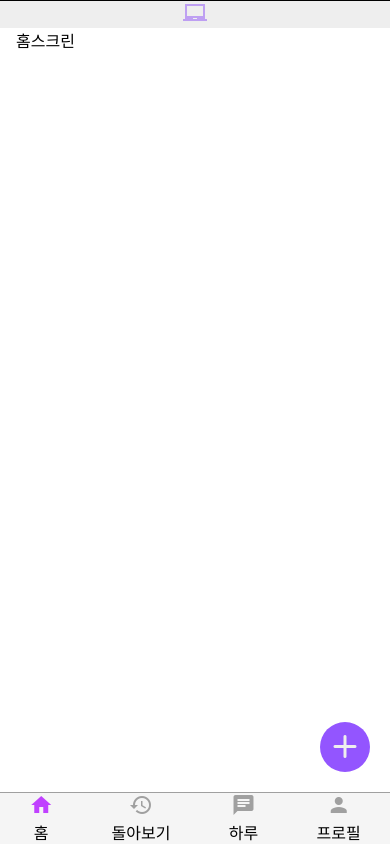
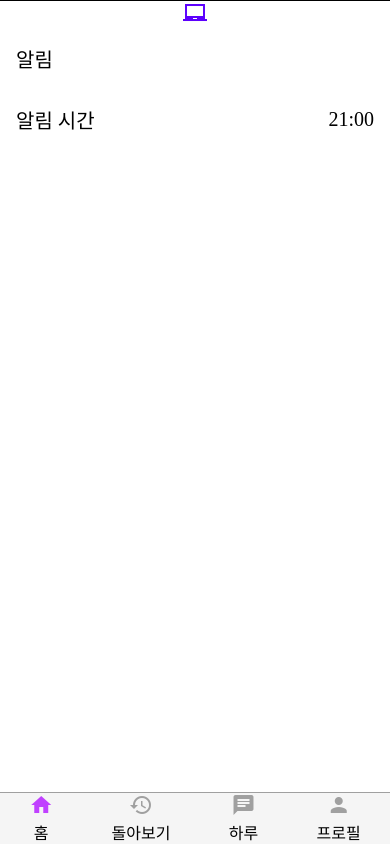
Before and after one commit to KimBeomGi/haruDiary, a React Native app in the folder haruDiary/Frontend/haruDiary/: screen /AlarmSet in a window 390 px wide. Built offline with nearby package versions, Linux system fonts and the light colour scheme.

Commit message:
"알림 설정 스크린 기본 세팅"

```diff
--- a/haruDiary/Frontend/haruDiary/src/components/HeaderComponent.tsx
+++ b/haruDiary/Frontend/haruDiary/src/components/HeaderComponent.tsx
@@ -8,6 +8,7 @@ import { useSelector, useDispatch } from 'react-redux'
 import type { RootState } from '../../store/store';
 
 import Icon from 'react-native-vector-icons/MaterialIcons';
+import { getStyles } from '../styles/styles';
 
 type HeaderComponentNavigationProp = NativeStackNavigationProp<RootStackParamList>;
 
@@ -16,14 +17,18 @@ function HeaderComponent(): React.JSX.Element {
   const navigation = useNavigation<HeaderComponentNavigationProp>()
   const count = useSelector((state: RootState) => state.counter.value)
   const dispatch = useDispatch()
+  const styles = getStyles()
 
   return (
-    <SafeAreaView style={styles.container}>
+    <SafeAreaView style={[styles.headerContainer]}>
       <TouchableOpacity
-        onPress={() => {navigation.navigate('Home')}}
+        onPress={() => {
+          // navigation.navigate('Home')
+          navigation.popToTop()
+        }}
       >
         <Text>
-          <Icon name="laptop-chromebook" color="#5d00fd55" size={24} />
+          <Icon name="laptop-chromebook" color={styles.headerIcon.color} size={24} />
         </Text>
       </TouchableOpacity>
       {/* <Button
@@ -36,14 +41,7 @@ function HeaderComponent(): React.JSX.Element {
 }
 
 const styles = StyleSheet.create({
-  container: {
-    flexDirection: 'row',
-    justifyContent: 'space-around',
-    padding: 16,
-    backgroundColor: '#eee',
-    borderTopWidth: 1,
-    // borderTopColor: '#eee',
-  },
+
 });
 
 export default HeaderComponent;
--- a/haruDiary/Frontend/haruDiary/src/navigations/AppNavigator.tsx
+++ b/haruDiary/Frontend/haruDiary/src/navigations/AppNavigator.tsx
@@ -44,6 +44,7 @@ import SearchPostScreen from '../screens/reads/SearchPostScreen';
 import ChartPostScreen from '../screens/reads/ChartPostScreen';
 import BottomComponent from '../components/BottomComponent';
 import LDModeScreen from '../screens/setting/LDModeScreen';
+import AlarmSetScreen from '../screens/setting/AlarmSetScreen';
 import { useDispatch, useSelector } from 'react-redux';
 import type { RootState } from '../../store/store';
 import { isLightGet, whatFontGet, whatFSValueGet } from '../asyncStorage/asyncStorage';
@@ -65,6 +66,7 @@ export type RootStackParamList = {
   Setting : undefined;
   LDMode : undefined;
   FontMode : undefined;
+  AlarmSet : undefined;
 };
 
 // export type HomeTabParamList = {
@@ -163,6 +165,7 @@ function AppNavigator(): React.JSX.Element {
         <Stack.Screen name="Setting" component={SettingScreen} />
         <Stack.Screen name="LDMode" component={LDModeScreen} />
         <Stack.Screen name="FontMode" component={FontModeScreen} />
+        <Stack.Screen name="AlarmSet" component={AlarmSetScreen} />
 
       </Stack.Navigator>
       <BottomComponent />
--- /dev/null
+++ b/haruDiary/Frontend/haruDiary/src/screens/setting/AlarmSetScreen.tsx
@@ -0,0 +1,62 @@
+import { useNavigation } from '@react-navigation/native';
+import React, { useState } from 'react';
+import { SafeAreaView, Text, View, Button, StyleSheet, ScrollView, TouchableOpacity } from 'react-native';
+import { NativeStackNavigationProp } from '@react-navigation/native-stack';
+import { RootStackParamList } from '../../navigations/AppNavigator'; // RootStackParamList를 가져옵니다.
+
+import type { RootState } from '../../../store/store';
+import { useSelector, useDispatch } from 'react-redux'
+import BottomComponent from '../../components/BottomComponent';
+import { getStyles } from '../../styles/styles';
+
+type AlarmSetScreenNavigationProp = NativeStackNavigationProp<RootStackParamList, 'AlarmSet'>;
+
+
+function AlarmSetScreen(): React.JSX.Element {
+  const navigation = useNavigation<AlarmSetScreenNavigationProp>()
+  const count = useSelector((state: RootState) => state.counter.value)
+  const dispatch = useDispatch()
+  const styles = getStyles()
+  // 초기 불러오기 위해서 style사용하기 위해서 얘를 안써도 등록
+  const mode = useSelector((state: RootState) => state.theme.mode)
+  const isDarkMode = useSelector((state: RootState) => state.theme.isDarkMode)
+  const fontFamily = useSelector((state: RootState) => state.font.fontFamily)
+  const fontSizeValue = useSelector((state: RootState) => state.font.fontSizeValue)
+  /////////////////
+
+  return (
+    <SafeAreaView style={[styles.container, styles.pdvr2, styles.pdhr2]}>
+      <ScrollView style={[styles.content]}>
+        <View
+          style={[styles.mgvr2, styles.dRowSB]}
+        >
+          <Text
+            style={[styles.fs3]}
+          >
+            알림
+          </Text>
+          {/* 토글 버튼 */}
+          <View>
+
+          </View>
+        </View>
+        <TouchableOpacity
+          style={[styles.mgvr2, styles.dRowSB,]}
+        >
+          <Text
+            style={[styles.fs3]}
+          >
+            알림 시간
+          </Text>
+          <Text
+            style={[styles.fs3]}
+          >
+            21:00
+          </Text>
+        </TouchableOpacity>
+      </ScrollView>
+    </SafeAreaView>
+  );
+}
+
+export default AlarmSetScreen;
--- a/haruDiary/Frontend/haruDiary/src/screens/setting/SettingScreen.tsx
+++ b/haruDiary/Frontend/haruDiary/src/screens/setting/SettingScreen.tsx
@@ -45,10 +45,10 @@ function SettingScreen(): React.JSX.Element {
 
   return (
     <SafeAreaView
-      style = {[styles.container, styles.pdhr2]}
+      style = {[styles.container, styles.pdhr2, styles.pdvr2]}
     >
       <TouchableOpacity
-        style = {[styles.pdvr1, styles.pdhr1, styles.dRow]}
+        style = {[styles.pdvr2, styles.pdhr1, styles.dRow]}
         onPress={() => {
 
         }}
@@ -65,7 +65,7 @@ function SettingScreen(): React.JSX.Element {
         </Text>
       </TouchableOpacity>
       <TouchableOpacity
-        style = {[styles.pdvr1, styles.pdhr1, styles.dRow]}
+        style = {[styles.pdvr2, styles.pdhr1, styles.dRow]}
         onPress={() => {
           navigation.navigate("LDMode")
         }}
@@ -82,7 +82,7 @@ function SettingScreen(): React.JSX.Element {
         </Text>
       </TouchableOpacity>
       <TouchableOpacity
-        style = {[styles.pdvr1, styles.pdhr1, styles.dRow]}
+        style = {[styles.pdvr2, styles.pdhr1, styles.dRow]}
         onPress={() => {
           navigation.navigate("FontMode")
         }}
@@ -99,9 +99,9 @@ function SettingScreen(): React.JSX.Element {
         </Text>
       </TouchableOpacity>
       <TouchableOpacity
-        style = {[styles.pdvr1, styles.pdhr1, styles.dRow]}
+        style = {[styles.pdvr2, styles.pdhr1, styles.dRow]}
         onPress={() => {
-
+          navigation.navigate("AlarmSet")
         }}
       >
         <Text
--- a/haruDiary/Frontend/haruDiary/src/screens/wirtes/WritePostScreen.tsx
+++ b/haruDiary/Frontend/haruDiary/src/screens/wirtes/WritePostScreen.tsx
@@ -24,31 +24,14 @@ function WritePostScreen(): React.JSX.Element {
   /////////////////
 
   return (
-    <SafeAreaView>
+    <SafeAreaView
+      style={[styles.container]}
+    >
       <View>
-        <Text>WritePostScreen</Text>
-        <Text>잘되나</Text>
+        <Text
+          style={[styles.fs3]}
+        >WritePostScreen</Text>
       </View>
-      <Button
-        title='프로필'
-        onPress={() => {
-          // navigation.navigate('Home')
-          navigation.navigate('ProfileMain')
-        }}
-      />
-      <Button
-        title='포스트 자세히 보기'
-        onPress={() => {
-          navigation.navigate('DetailPost')
-        }}
-      />
-      <Button
-        title='글쓰기'
-        onPress={() => {
-          navigation.navigate('WritePost')
-        }}
-      />
-      <Text>현재 갯수는 : {count}개</Text>
     </SafeAreaView>
 
   );
--- a/haruDiary/Frontend/haruDiary/src/styles/styles.js
+++ b/haruDiary/Frontend/haruDiary/src/styles/styles.js
@@ -6,12 +6,16 @@ const DARK_COLORS = {
   bgColor: '#1C1D1F',
   textColor : "#a0a0a0",
   bottomBgColor : "#363940",
+  headerIconColor : "#b485ff",
+  headerBgColor: "#1C1D1F",
 };
 
 const LIGHT_COLORS = {
   bgColor: '#FFFFFF',
   textColor : "#000000",
   bottomBgColor : "#f5f5f5",
+  headerIconColor : "#5d00fd",
+  headerBgColor: "#FFFFFF",
 };
 
 // const preparedFonts =[
@@ -66,6 +70,11 @@ export const getStyles = () => {
     },
     dRow : {
       flexDirection : "row",
+      alignItems : 'center', // 가지런하게 좌우 열이 맞게.
+    },
+    dRowSB : {
+      flexDirection : "row",
+      justifyContent : 'space-between',
       alignItems : 'center', // 가지런하게 좌우 열이 맞게.
     },
     center : {
@@ -145,6 +154,18 @@ export const getStyles = () => {
       padding: 10,
     },
 
+    // header 전용
+    headerContainer: {
+      flexDirection: 'row',
+      justifyContent: 'space-around',
+      padding: 16,
+      // borderTopColor: '#eee',
+      backgroundColor: COLORS.bgColor,
+      borderTopWidth: 1,
+    },
+    headerIcon:{
+      color: COLORS.headerIconColor,
+    },
     // bottom tab 전용
     btmContainer: {
       backgroundColor : COLORS.bottomBgColor,
```
